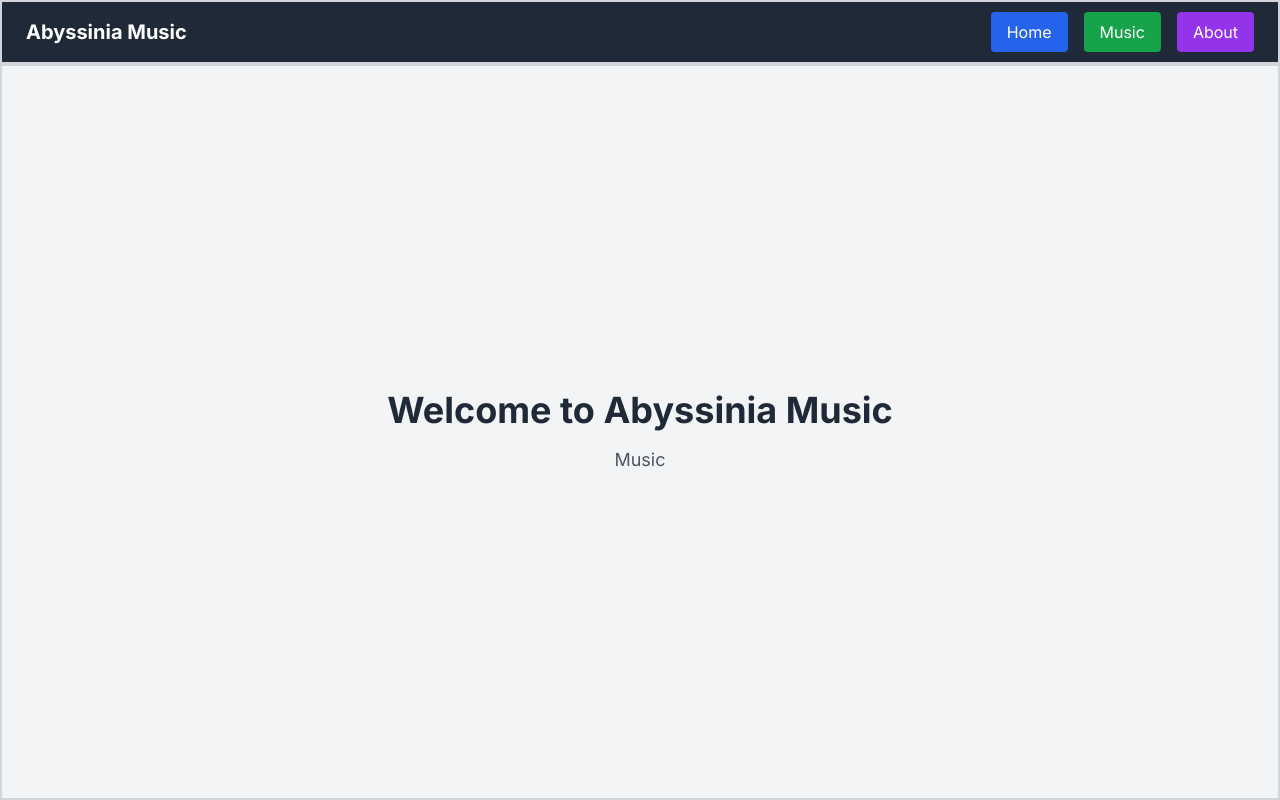
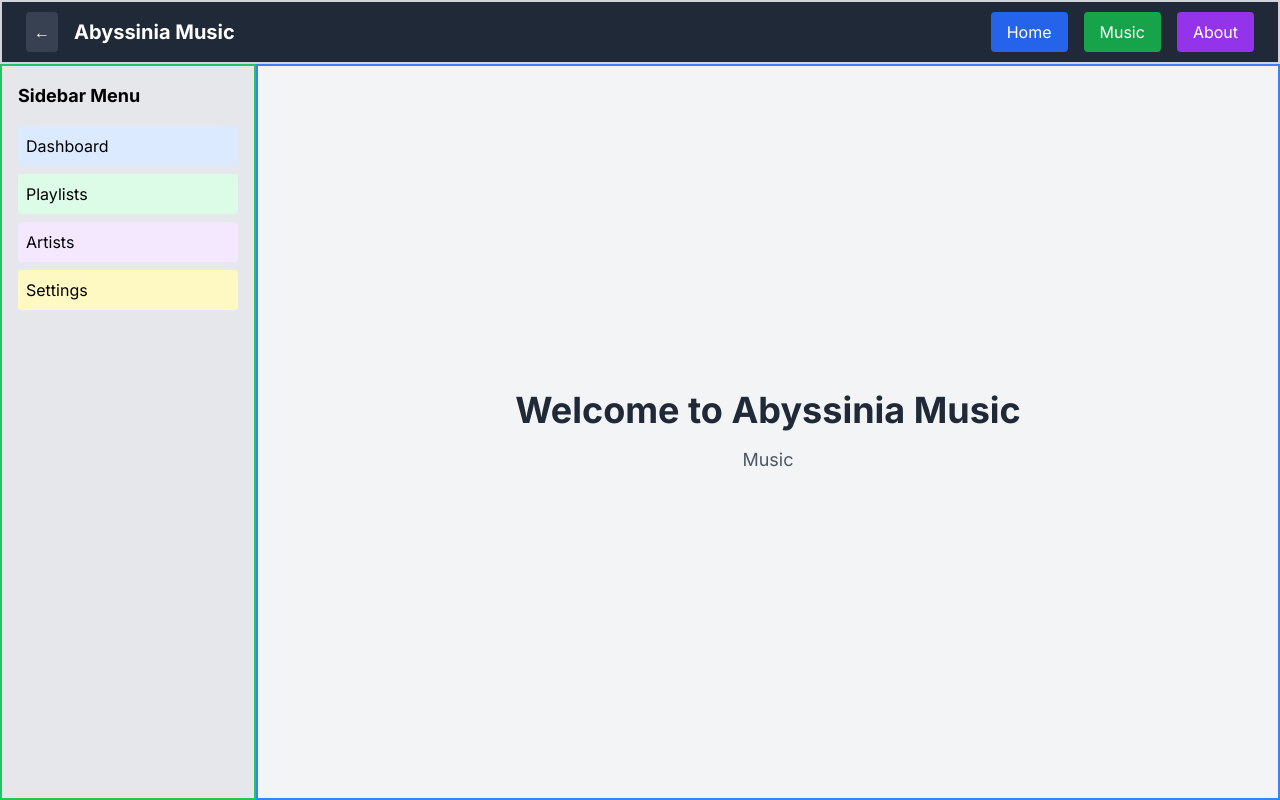
Before and after one commit to getachewjoseph/abyssinia-music, a Next.js app: page / in a window 1280 px wide. Built offline with nearby package versions, Linux system fonts and the light colour scheme.

Commit message:
Added sidebar

```diff
--- a/src/app/page.tsx
+++ b/src/app/page.tsx
@@ -1,9 +1,22 @@
+'use client'
+import { useState } from 'react'
+
 export default function Home() {
+  const [sidebarOpen, setSidebarOpen] = useState(true)
+
   return (
     <div className="flex flex-col h-screen">
       {/* Header - thin section at the top */}
       <div className="h-16 bg-gray-800 text-white flex items-center justify-between px-6 border-2 border-gray-300">
+        <div className="flex items-center space-x-4">
+          <button
+            onClick={() => setSidebarOpen(!sidebarOpen)}
+            className="p-2 bg-gray-700 rounded hover:bg-gray-600"
+          >
+            {sidebarOpen ? '←' : '→'}
+          </button>
           <h1 className="text-xl font-bold">Abyssinia Music</h1>
+        </div>
         <div className="flex space-x-4">
           <button className="px-4 py-2 bg-blue-600 rounded hover:bg-blue-700">
             Home
@@ -17,8 +30,40 @@ export default function Home() {
         </div>
       </div>
 
+      {/* Main content area with sidebar and content */}
+      <div className="flex flex-1">
+        {/* Collapsible Sidebar */}
+        <div className={`${sidebarOpen ? 'w-64' : 'w-16'} bg-gray-200 border-2 border-green-500 transition-all duration-300 ease-in-out`}>
+          {sidebarOpen ? (
+            <div className="p-4">
+              <h3 className="text-lg font-bold mb-4">Sidebar Menu</h3>
+              <ul className="space-y-2">
+                <li className="p-2 bg-blue-100 rounded hover:bg-blue-200 cursor-pointer">
+                  Dashboard
+                </li>
+                <li className="p-2 bg-green-100 rounded hover:bg-green-200 cursor-pointer">
+                  Playlists
+                </li>
+                <li className="p-2 bg-purple-100 rounded hover:bg-purple-200 cursor-pointer">
+                  Artists
+                </li>
+                <li className="p-2 bg-yellow-100 rounded hover:bg-yellow-200 cursor-pointer">
+                  Settings
+                </li>
+              </ul>
+            </div>
+          ) : (
+            <div className="p-2 flex flex-col items-center space-y-4">
+              <div className="w-8 h-8 bg-blue-100 rounded"></div>
+              <div className="w-8 h-8 bg-green-100 rounded"></div>
+              <div className="w-8 h-8 bg-purple-100 rounded"></div>
+              <div className="w-8 h-8 bg-yellow-100 rounded"></div>
+            </div>
+          )}
+        </div>
+
         {/* Main content - takes up the rest of the screen */}
-      <div className="flex-1 bg-gray-100 flex items-center justify-center border-2 border-gray-300">
+        <div className="flex-1 bg-gray-100 flex items-center justify-center border-2 border-blue-500">
           <div className="text-center">
             <h2 className="text-4xl font-bold text-gray-800 mb-4">
               Welcome to Abyssinia Music
@@ -29,5 +74,6 @@ export default function Home() {
           </div>
         </div>
       </div>
+    </div>
   )
 }
```
Lines whose indentation alone changed are shown as unchanged.
